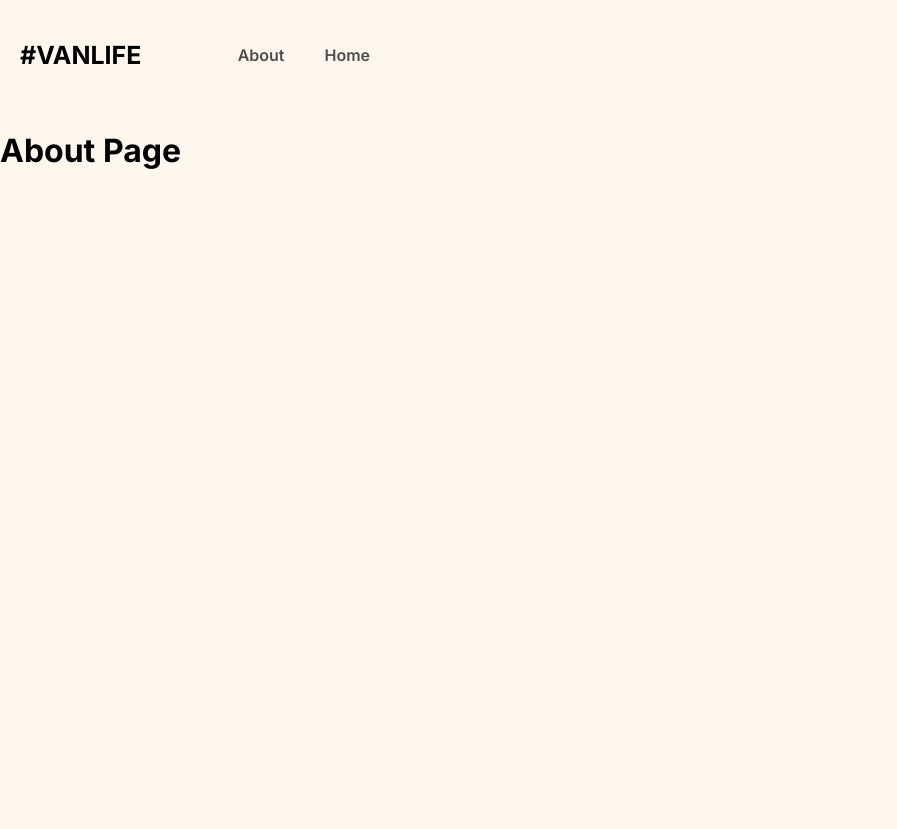
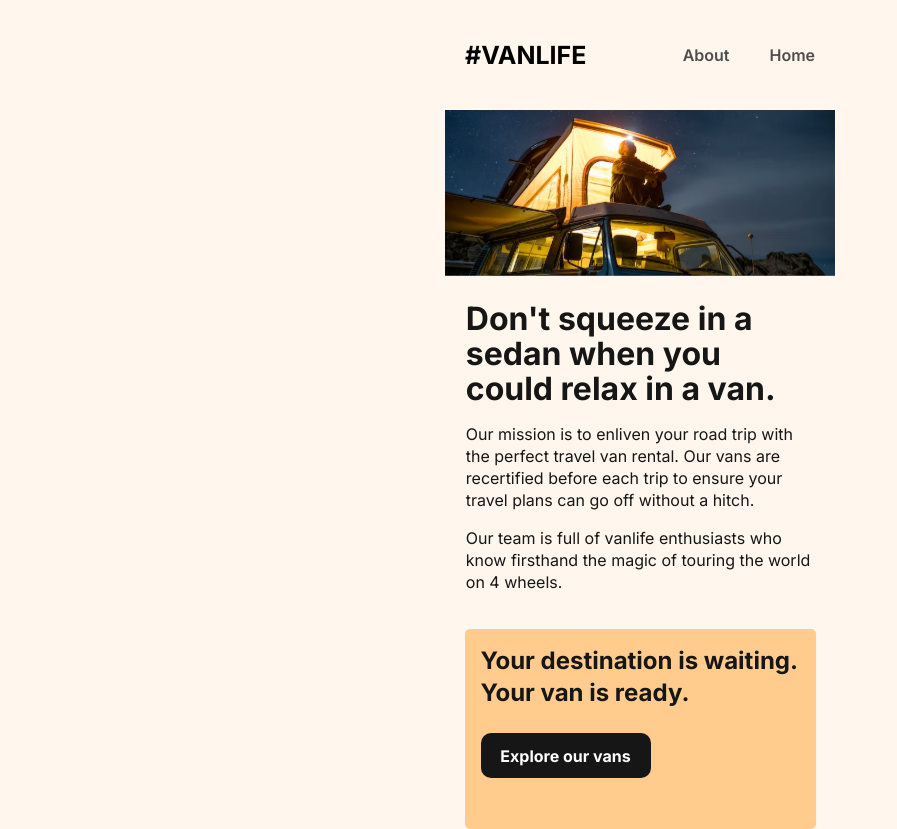
Before and after one commit to diegoram23/van-life, a React (Vite) app: page /van-life/about in a window 1280 px wide. Shown: the whole page, without its empty margins (0-897 px from the left). Before the commit the page ends 800 px from the top, so only its background shows below. Built offline with nearby package versions, Linux system fonts and the light colour scheme.

Commit message:
about page layout fundamentals completed

```diff
--- a/src/index.css
+++ b/src/index.css
@@ -8,7 +8,7 @@ body {
   font-family: 'Inter', sans-serif;
   max-width: 390px;
   height: 100vh;
-  margin: 0;
+  margin: 0 auto;
   padding: 0;
   scrollbar-width: none;
 }
@@ -60,17 +60,69 @@ header a:hover {
   line-height: 1.5rem;
 }
 
-.home-page-container a {
+.home-page-container .link-button {
   display: inline-block;
-  margin-top: 1em;
+  margin: 0.5em 0;
   background-color: #ff8c38;
   border-radius: 5px;
   color: #ffffff;
   text-decoration: none;
   line-height: 2rem;
-  text-align: center;
   border: none;
   font-weight: 700;
   cursor: pointer;
   width: 100%;
+  height: 42px;
+  display: flex;
+  justify-content: center;
+  align-items: center;
 }
+
+.about-page-container {
+  color: #161616;
+}
+.about-hero-image {
+  max-width: 100%
+}
+.about-page-content {
+  padding: 1.3em;
+}
+
+.about-page-content h1 {
+  font-size: 2rem;
+  line-height: 2.2rem;
+  margin: 0;
+}
+
+.about-page-content p {
+  line-height: 22px;
+}
+
+.about-page-cta {
+  background-color: #ffcc8d;
+  height: 200px;
+  padding: 1em;
+  width: 90%;
+  border-radius: 5px;
+  margin: 0 auto;
+}
+
+.about-page-cta h2 {
+  line-height: 2rem;
+  margin: 0;
+}
+
+.about-page-cta .link-button {
+  background-color: #161616;
+  color: #ffffff;
+  border-radius: 10px;
+  width: 170px;
+  height: 45px;
+  text-decoration: none;
+  padding: 0.6em 1em;
+  font-weight: 700;
+  margin-top: 1.5em;
+  display: flex;
+  justify-content: center;
+  align-items: center;
+}
--- a/src/pages/About.jsx
+++ b/src/pages/About.jsx
@@ -4,6 +4,22 @@ import { Link } from 'react-router-dom'
 
 export default function About() {
     return (
-      <h1>About Page</h1>
+        <main className="about-page-container">
+            <img src={vanImg} className='about-hero-image' />
+            <section className="about-page-content">
+                <h1>Don't squeeze in a sedan when you could relax in a van.</h1>
+                <p>Our mission is to enliven your road trip with the perfect
+                    travel van rental. Our vans are recertified before each trip to ensure
+                    your travel plans can go off without a hitch.
+                </p>
+                <p>Our team is full of vanlife enthusiasts who know firsthand
+                    the magic of touring the world on 4 wheels.
+                </p>
+            </section>
+            <section className="about-page-cta">
+                <h2>Your destination is waiting.<br />Your van is ready.</h2>
+                <Link to="vans" className="link-button">Explore our vans</Link>
+            </section>
+        </main>
     )
-  }
+}
--- a/src/pages/Home.jsx
+++ b/src/pages/Home.jsx
@@ -8,7 +8,7 @@ export default function Home() {
             <h1>You got the travel plans, we got the travel vans.</h1>
             <p>Add adventure to your life by joining the #vanlife movement.
                 Rent the perfect van to make your perfect road trip.</p>
-            <Link to="vans">Find your van</Link>
+            <Link to="vans" className="link-button">Find your van</Link>
         </div>
     )
 }
```
